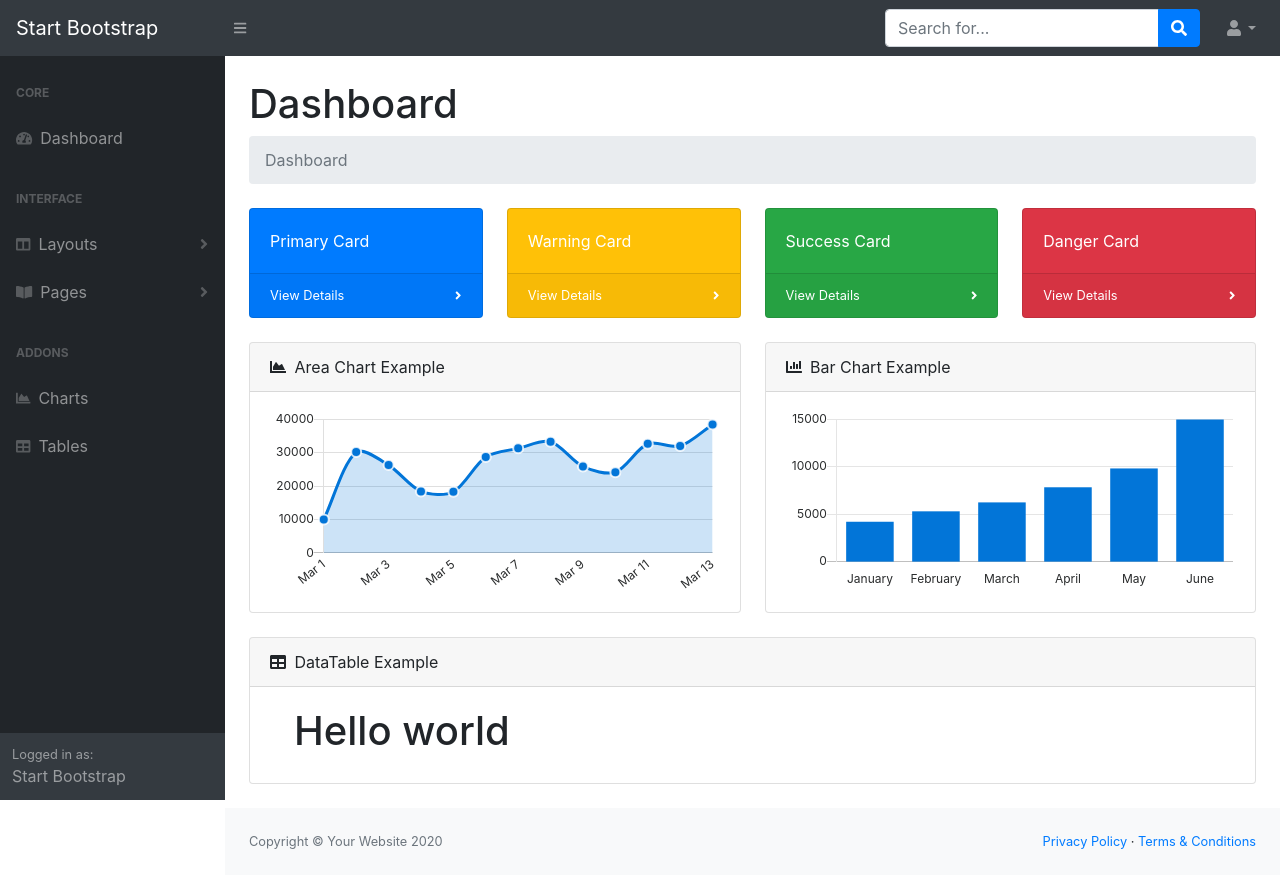
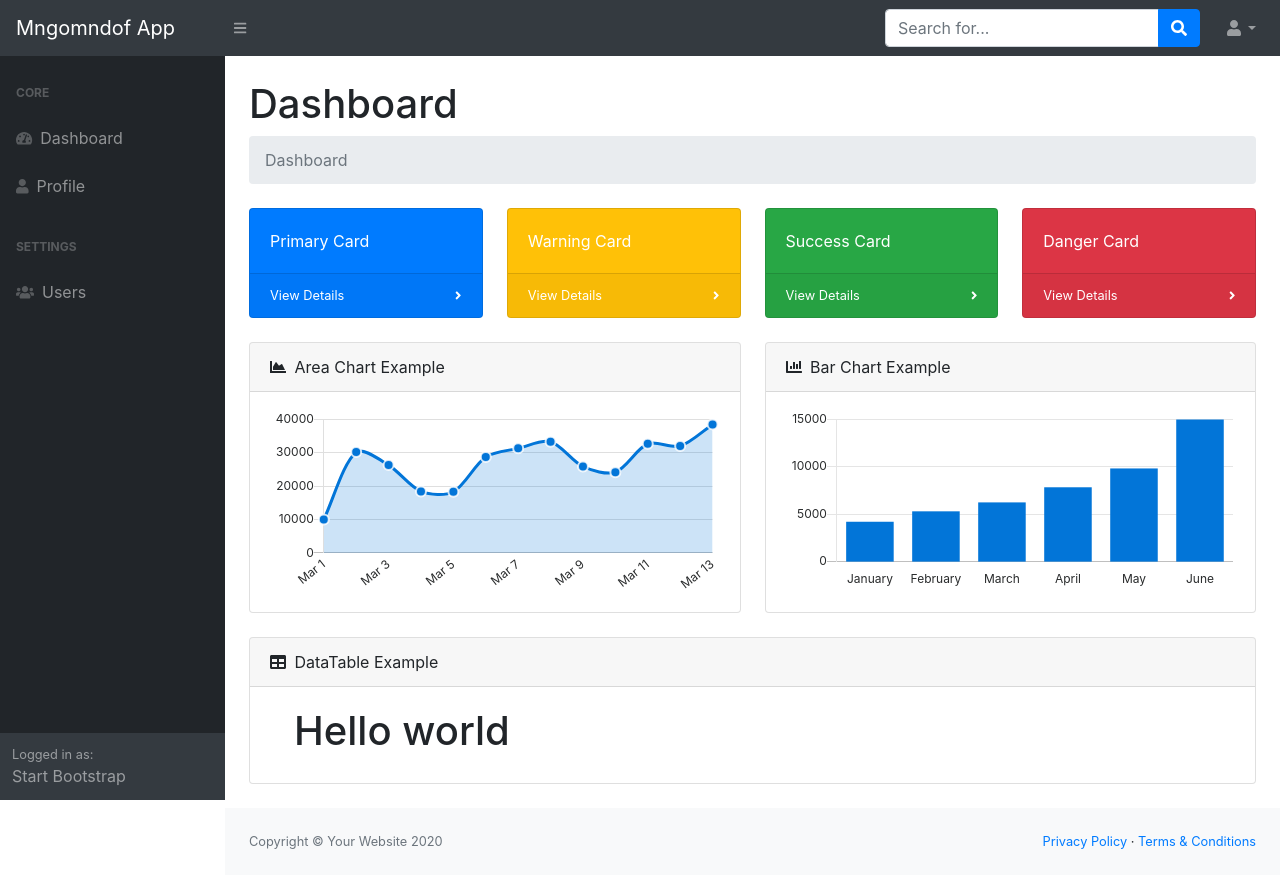
Before and after one commit to Anggasayogo/tugas-umb, a PHP site: page / in a window 1280 px wide. Run offline with PHP 8.4, Linux system fonts and the light colour scheme; the visitor is signed in with stand-in values (Sample User, id 1); some libraries are stand-ins or nearby versions.

Commit message:
layout fixed

```diff
--- a/controllers/AuthController.php
+++ b/controllers/AuthController.php
@@ -23,8 +23,6 @@ if (isset($_POST['submit'])) {
 
             $_SESSION['role_name'] = $check[5];
             $_SESSION['id_role'] = $check[4];
-
-            echo "<script>alert('SuccessLogin')</script>";
             echo "<script> location='../index.php'; </script>";
         } else {
             echo "<script>alert('Password Salah/Tidak Diketahui')</script>";
--- a/views/layout/header.php
+++ b/views/layout/header.php
@@ -7,7 +7,7 @@
     <meta name="viewport" content="width=device-width, initial-scale=1, shrink-to-fit=no" />
     <meta name="description" content="" />
     <meta name="author" content="" />
-    <title>Dashboard - SB Admin</title>
+    <title>Mahasiswa App</title>
     <link href="template/dist/css/styles.css" rel="stylesheet" />
     <link href="https://cdn.datatables.net/1.10.20/css/dataTables.bootstrap4.min.css" rel="stylesheet" crossorigin="anonymous" />
     <script src="https://cdnjs.cloudflare.com/ajax/libs/font-awesome/5.15.1/js/all.min.js" crossorigin="anonymous"></script>
@@ -15,7 +15,7 @@
 
 <body class="sb-nav-fixed">
     <nav class="sb-topnav navbar navbar-expand navbar-dark bg-dark">
-        <a class="navbar-brand" href="index.html">Start Bootstrap</a>
+        <a class="navbar-brand" href="index.html">Mngomndof App</a>
         <button class="btn btn-link btn-sm order-1 order-lg-0" id="sidebarToggle" href="#"><i class="fas fa-bars"></i></button>
         <!-- Navbar Search-->
         <form class="d-none d-md-inline-block form-inline ml-auto mr-0 mr-md-3 my-2 my-md-0">
@@ -34,7 +34,7 @@
                     <a class="dropdown-item" href="#">Settings</a>
                     <a class="dropdown-item" href="#">Activity Log</a>
                     <div class="dropdown-divider"></div>
-                    <a class="dropdown-item" href="login.html">Logout</a>
+                    <a class="dropdown-item" href="controllers/DestroyController.php">Logout</a>
                 </div>
             </li>
         </ul>
@@ -49,57 +49,14 @@
                             <div class="sb-nav-link-icon"><i class="fas fa-tachometer-alt"></i></div>
                             Dashboard
                         </a>
-                        <div class="sb-sidenav-menu-heading">Interface</div>
-                        <a class="nav-link collapsed" href="#" data-toggle="collapse" data-target="#collapseLayouts" aria-expanded="false" aria-controls="collapseLayouts">
-                            <div class="sb-nav-link-icon"><i class="fas fa-columns"></i></div>
-                            Layouts
-                            <div class="sb-sidenav-collapse-arrow"><i class="fas fa-angle-down"></i></div>
+                        <a class="nav-link" href="charts.html">
+                            <div class="sb-nav-link-icon"><i class="fa fa-user"></i></div>
+                            Profile
                         </a>
-                        <div class="collapse" id="collapseLayouts" aria-labelledby="headingOne" data-parent="#sidenavAccordion">
-                            <nav class="sb-sidenav-menu-nested nav">
-                                <a class="nav-link" href="layout-static.html">Static Navigation</a>
-                                <a class="nav-link" href="layout-sidenav-light.html">Light Sidenav</a>
-                            </nav>
-                        </div>
-                        <a class="nav-link collapsed" href="#" data-toggle="collapse" data-target="#collapsePages" aria-expanded="false" aria-controls="collapsePages">
-                            <div class="sb-nav-link-icon"><i class="fas fa-book-open"></i></div>
-                            Pages
-                            <div class="sb-sidenav-collapse-arrow"><i class="fas fa-angle-down"></i></div>
-                        </a>
-                        <div class="collapse" id="collapsePages" aria-labelledby="headingTwo" data-parent="#sidenavAccordion">
-                            <nav class="sb-sidenav-menu-nested nav accordion" id="sidenavAccordionPages">
-                                <a class="nav-link collapsed" href="#" data-toggle="collapse" data-target="#pagesCollapseAuth" aria-expanded="false" aria-controls="pagesCollapseAuth">
-                                    Authentication
-                                    <div class="sb-sidenav-collapse-arrow"><i class="fas fa-angle-down"></i></div>
-                                </a>
-                                <div class="collapse" id="pagesCollapseAuth" aria-labelledby="headingOne" data-parent="#sidenavAccordionPages">
-                                    <nav class="sb-sidenav-menu-nested nav">
-                                        <a class="nav-link" href="login.html">Login</a>
-                                        <a class="nav-link" href="register.html">Register</a>
-                                        <a class="nav-link" href="password.html">Forgot Password</a>
-                                    </nav>
-                                </div>
-                                <a class="nav-link collapsed" href="#" data-toggle="collapse" data-target="#pagesCollapseError" aria-expanded="false" aria-controls="pagesCollapseError">
-                                    Error
-                                    <div class="sb-sidenav-collapse-arrow"><i class="fas fa-angle-down"></i></div>
-                                </a>
-                                <div class="collapse" id="pagesCollapseError" aria-labelledby="headingOne" data-parent="#sidenavAccordionPages">
-                                    <nav class="sb-sidenav-menu-nested nav">
-                                        <a class="nav-link" href="401.html">401 Page</a>
-                                        <a class="nav-link" href="404.html">404 Page</a>
-                                        <a class="nav-link" href="500.html">500 Page</a>
-                                    </nav>
-                                </div>
-                            </nav>
-                        </div>
-                        <div class="sb-sidenav-menu-heading">Addons</div>
+                        <div class="sb-sidenav-menu-heading">Settings</div>
                         <a class="nav-link" href="charts.html">
-                            <div class="sb-nav-link-icon"><i class="fas fa-chart-area"></i></div>
-                            Charts
-                        </a>
-                        <a class="nav-link" href="tables.html">
-                            <div class="sb-nav-link-icon"><i class="fas fa-table"></i></div>
-                            Tables
+                            <div class="sb-nav-link-icon"><i class="fa fa-users"></i></div>
+                            Users
                         </a>
                     </div>
                 </div>
--- a/views/tes.php
+++ /dev/null
@@ -1,4 +0,0 @@
-<?php
-session_start();
-
-session_destroy();
```
Also changed, not shown: controllers/DestroyController.php (added, +11 -0 lines), controllers/ProfileController.php (added), controllers/UsersController.php (added), views/profile/prifle.php (added), views/users/users.php (added).
